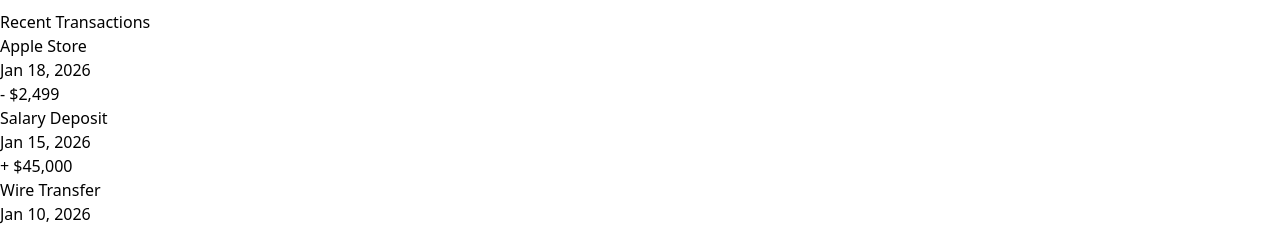
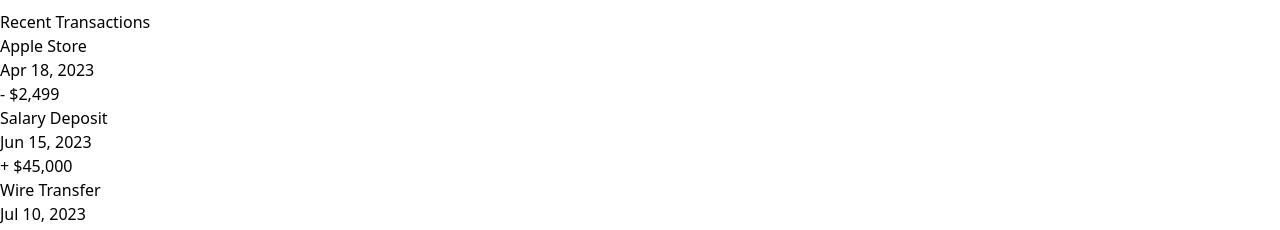
Before and after one commit to DREAMTECH100/velocity-bank, a React (Vite) app: page /dashboard in a window 1280 px wide. Shown: the part 728-958 px from the top of the page. Built offline with nearby package versions, Linux system fonts and the light colour scheme; sample sign-in values are in the browser's storage.

Commit message:
Describe what you changed

```diff
--- a/src/pages/Dashboard.jsx
+++ b/src/pages/Dashboard.jsx
@@ -238,7 +238,7 @@ export default function Dashboard() {
             <div className="flex justify-between border-b pb-3">
               <div>
                 <p className="font-medium">Apple Store</p>
-                <p className="text-sm text-gray-500">Jan 18, 2026</p>
+                <p className="text-sm text-gray-500">Apr 18, 2023</p>
               </div>
               <p className="text-red-500 font-semibold">- $2,499</p>
             </div>
@@ -246,7 +246,7 @@ export default function Dashboard() {
             <div className="flex justify-between border-b pb-3">
               <div>
                 <p className="font-medium">Salary Deposit</p>
-                <p className="text-sm text-gray-500">Jan 15, 2026</p>
+                <p className="text-sm text-gray-500">Jun 15, 2023</p>
               </div>
               <p className="text-green-500 font-semibold">+ $45,000</p>
             </div>
@@ -254,7 +254,7 @@ export default function Dashboard() {
             <div className="flex justify-between">
               <div>
                 <p className="font-medium">Wire Transfer</p>
-                <p className="text-sm text-gray-500">Jan 10, 2026</p>
+                <p className="text-sm text-gray-500">Jul 10, 2023</p>
               </div>
               <p className="text-red-500 font-semibold">- $12,000</p>
             </div>
--- a/src/pages/Login.jsx
+++ b/src/pages/Login.jsx
@@ -6,8 +6,8 @@ export default function Login() {
   const navigate = useNavigate();
 
   // 🔐 CHANGE THIS ANYTIME
-  const MASTER_OTP = "123456";
-  const MASTER_PIN = "1234";
+  const MASTER_OTP = "234356";
+  const MASTER_PIN = "5689";
 
   const [step, setStep] = useState(1);
   const [loading, setLoading] = useState(false);
@@ -67,10 +67,11 @@ export default function Login() {
 
   return (
     <PageWrapper>
-      <div className="w-full max-w-md bg-card backdrop-blur-xl p-8 rounded-3xl shadow-xl">
+     <div className="w-full max-w-md bg-gray-800 p-8 rounded-3xl shadow-xl">
 
         <h1 className="text-3xl text-white font-bold">Velocity Bank</h1>
-        <p className="text-gray-400 text-sm mb-6">
+
+        <p className="text-gray-800 text-sm mb-6">
           Demo Banking Simulation – Not a real financial institution
         </p>
 
@@ -108,8 +109,12 @@ export default function Login() {
               {loading ? "Sending Code..." : "Continue"}
             </button>
 
-            <p className="text-xs text-gray-400 text-center mt-3">
+            <p className="text-xs text-gray-800 text-center mt-3">
               Use any number for demo access
+            </p>
+
+ <p className="text-xs text-gray-300 text-center mt-3">
+              Enter registered phone number for velocity bank
             </p>
 
           </form>
```
